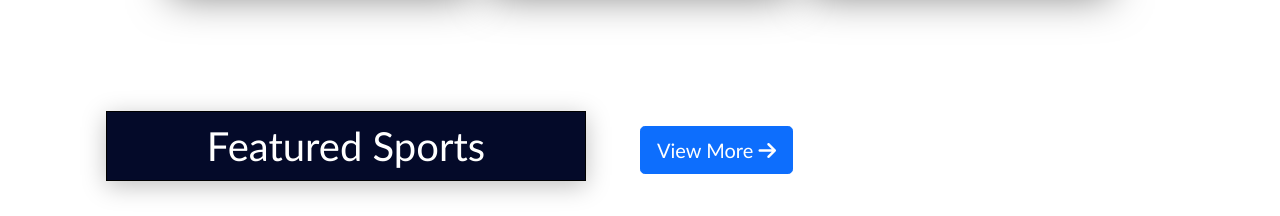
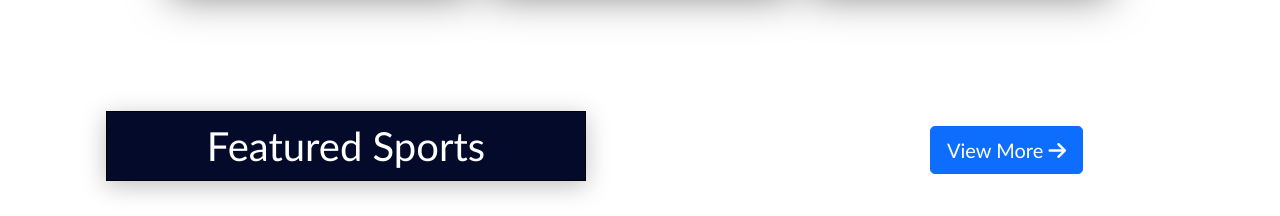
Before and after one commit to Mshan59/AakankshaSportsDomain.github.io, a plain HTML site: page sports_acces.html in a window 1280 px wide. Shown: the part 1066-1282 px from the top of the page. Drawn offline with nearby package versions, Linux system fonts and the light colour scheme; a web font is replaced by a local one.

Commit message:
View More Button styling added

```diff
--- a/Css/style.css
+++ b/Css/style.css
@@ -105,6 +105,11 @@
     color: #040a29;
     background: #fff;
     transition: 0.5s ease-in-out;
+}
+
+/*--------View More Button---------*/
+.viewButton{
+    margin-left: 240pt;
 }
 
 
```
